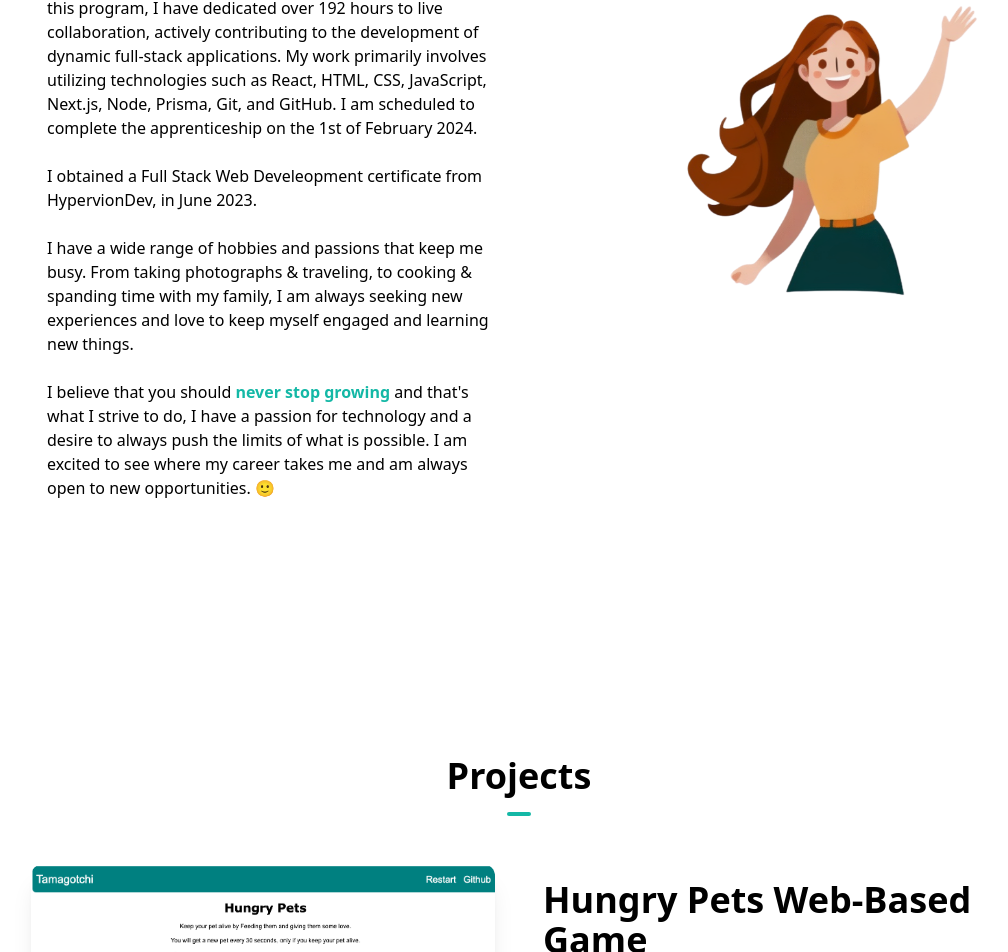
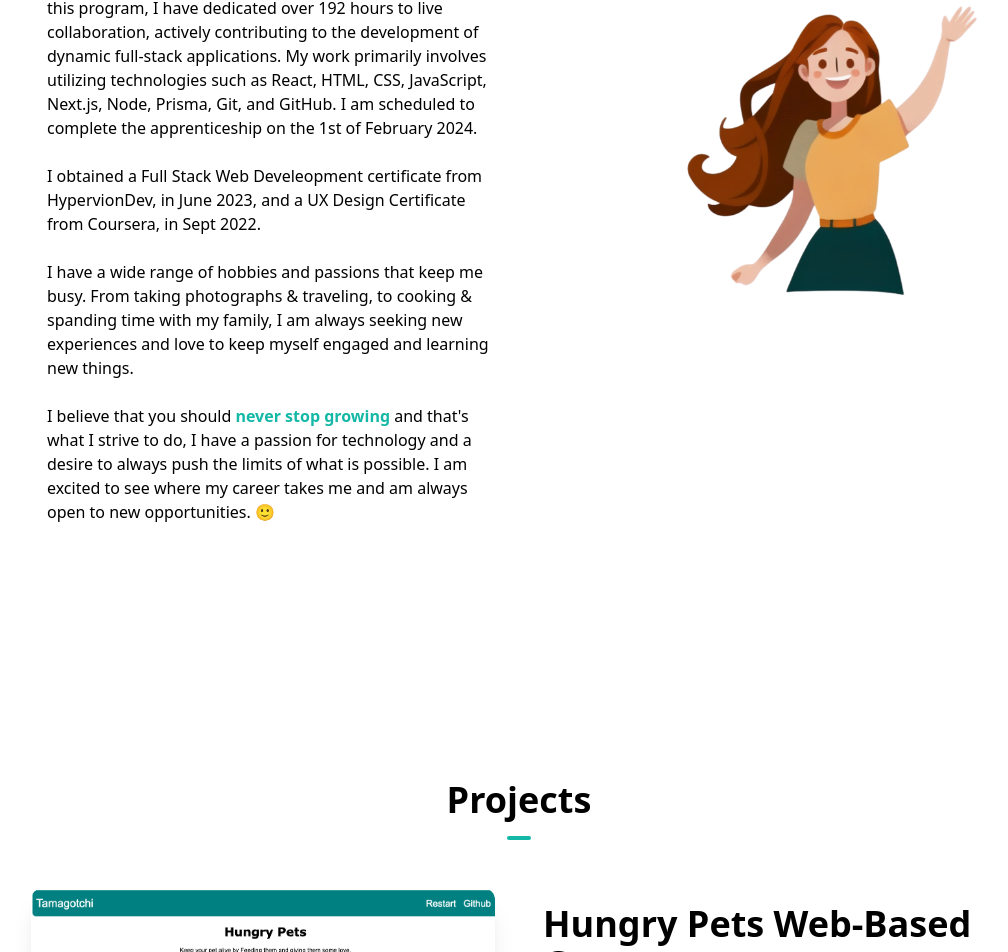
Before and after one commit to Elri87/Portfolio, a Next.js app: page / in a window 1280 px wide. Shown: the part 1348-2300 px from the top of the page, without its empty margins (121-1129 px from the left). Built offline with nearby package versions, Linux system fonts and the light colour scheme.

Commit message:
About: added some stuff

```diff
--- a/components/AboutSection.tsx
+++ b/components/AboutSection.tsx
@@ -52,7 +52,8 @@ function AboutSection() {
             <br />
             <p>
               I obtained a Full Stack Web Develeopment certificate from
-              HypervionDev, in June 2023.
+              HypervionDev, in June 2023, and a UX Design Certificate from
+              Coursera, in Sept 2022.
             </p>
             <br />
             <p>
```
